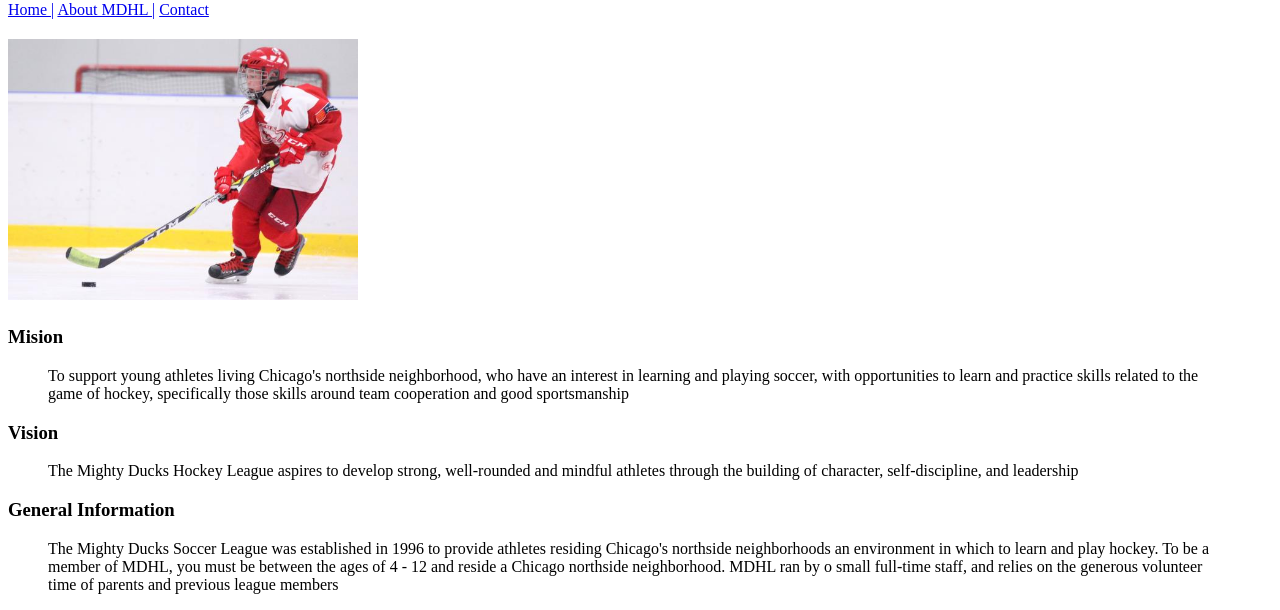
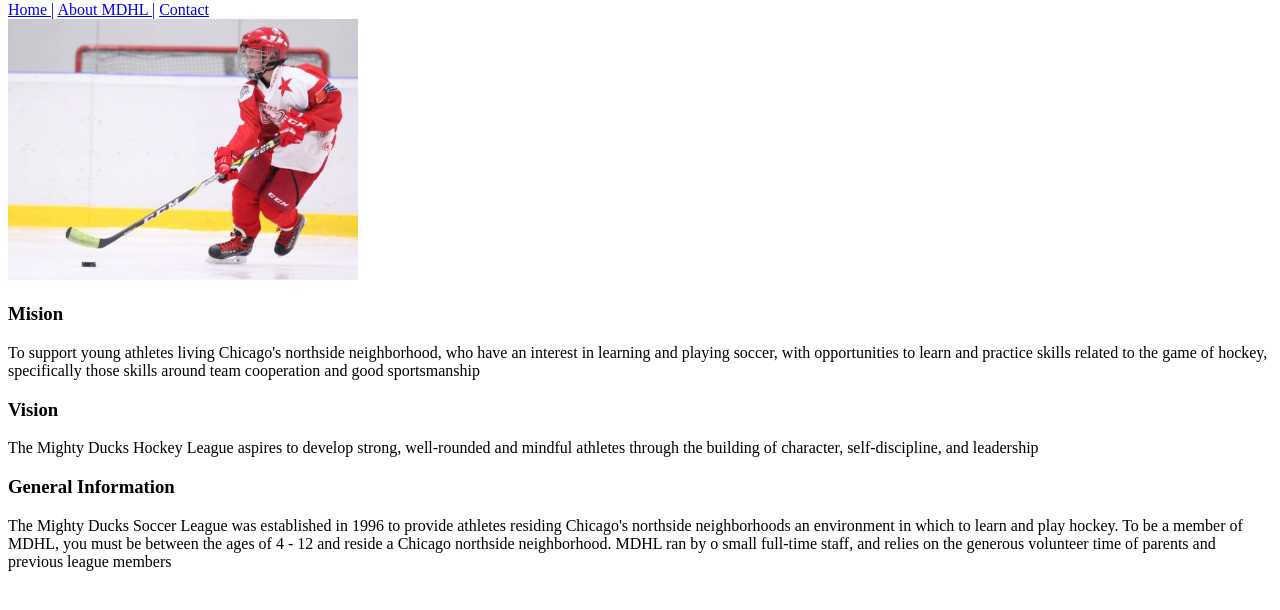
Before and after one commit to guille2017/proyecto-1, a plain HTML site: page about.html in a window 1280 px wide. Shown: the part 238-848 px from the top of the page. After the commit the page ends 825 px from the top, so only its background shows below. Drawn offline with Linux system fonts and the light colour scheme.

Commit message:
version-5

```diff
--- a/about.html
+++ b/about.html
@@ -18,44 +18,37 @@
         <a href="./contact.html">Contact</a>
     </nav>
     <main>
-        <section>
-        <h2><img src="imagenes/hockey_2.jpg" alt="image-2" width="350"></h2>
+        <img src="imagenes/hockey_2.jpg" alt="image-2" width="350">
 
-            <article>
                 <h3>Mision</h3>
-                <figure>
-                    <figcaption>
+
+                    <p>
                         To support young athletes living Chicago's northside neighborhood, who have an interest in learning and playing soccer,
                         with opportunities to learn and practice skills related to the game of hockey,
                         specifically those skills around team cooperation and good sportsmanship
-                    </figcaption>
-                </figure>
-            </article>
+                    </p>
 
-            <article>
+
+
                 <h3>Vision</h3>
-                <figure>
-                    <figcaption>
+
+                    <p>
                         The Mighty Ducks Hockey League aspires to develop strong, well-rounded and mindful athletes
                         through the building of character, self-discipline, and leadership
-                    </figcaption>
-                </figure>
-            </article>
+                    </p>
 
-            <article>
+
                 <h3>General Information</h3>
-                <figure>
-                    <figcaption>
+
+                    <p>
                         The Mighty Ducks Soccer League was established in 1996 to provide athletes residing
                         Chicago's northside neighborhoods an environment in which to learn and play hockey. To be a
                         member of MDHL, you must be between the ages of 4 - 12 and reside a Chicago northside
                         neighborhood. MDHL ran by o small full-time staff, and relies on the generous volunteer time of
                         parents and previous league members
-                    </figcaption>
-                </figure>
-            </article>
+                    </p>
 
-        </section>
+
     </main>
 </body>
 </html>
```
Also changed, not shown: contact.html (+12 -12 lines), index.html (+15 -21 lines).
